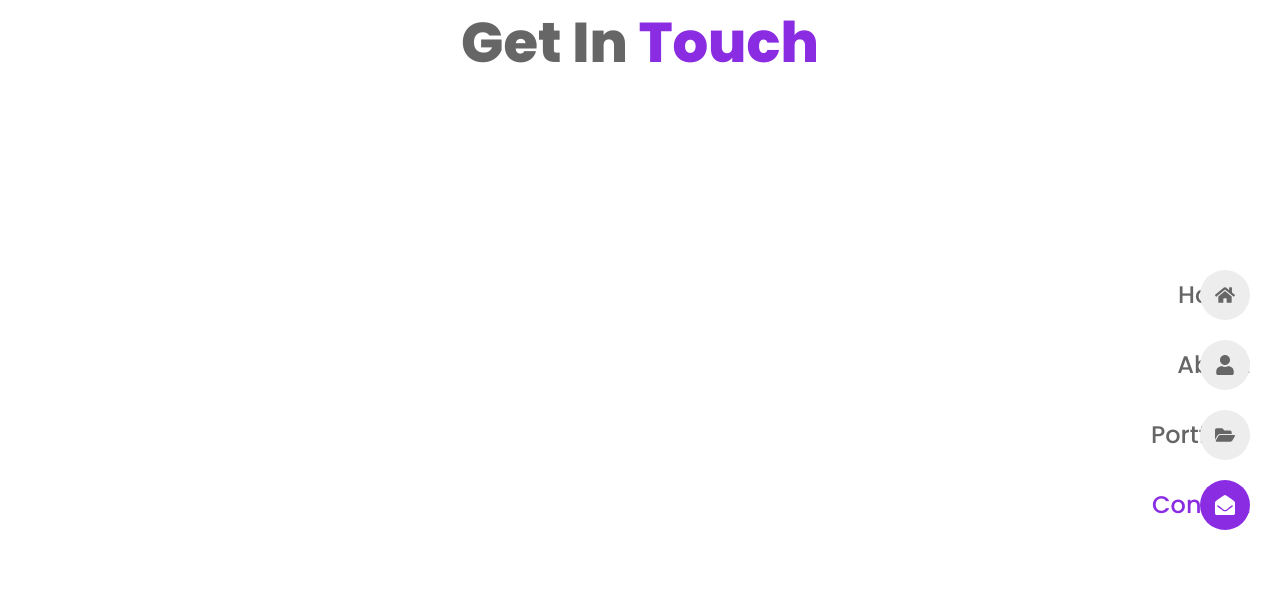
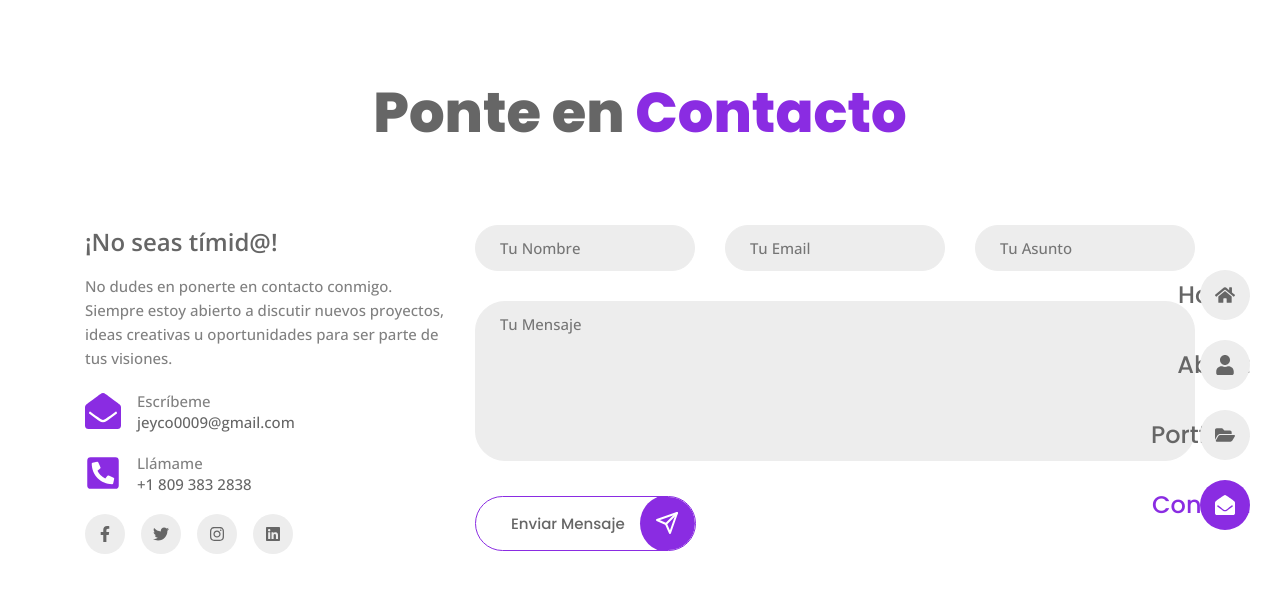
Before and after one commit to Djeyco/Portafolio-React, a React (Vite) app: page /contact in a window 1280 px wide. Shown: the top 592 px of the page. Built offline with nearby package versions, Linux system fonts and the light colour scheme.

Commit message:
Contact 1.1

```diff
--- a/src/Pages/about/About.jsx
+++ b/src/Pages/about/About.jsx
@@ -13,19 +13,19 @@ const About = () => {
     <main className='section container'>
       <section className='about'>
         <h2 className='section__title'>
-          About <span>Me</span>
+          Acerca de <span>Mí</span>
         </h2>
 
         <div className='about__container grid'>
           <div className='about__info'>
-            <h3 className='section__subtitle'>Personal Infos</h3>
+            <h3 className='section__subtitle'>Información Personal</h3>
 
             <ul className='info__list grid'>
               <Info />
             </ul>
 
             <a href={CV} download='' className='button'>
-              Download Cv
+              Descargar Cv
               <span className='button__icon'>
                 <FaDownload />
               </span>
@@ -41,7 +41,7 @@ const About = () => {
       <div className='separator'></div>
 
       <section className='skills'>
-        <h3 className='section__subtitle subtitle__center'>My Skills</h3>
+        <h3 className='section__subtitle subtitle__center'>Mis Habilidades</h3>
 
         <div className='skills__container grid'>
           <Skills />
@@ -52,7 +52,7 @@ const About = () => {
 
       <section className='resume'>
         <h3 className='section__subtitle subtitle__center'>
-          Experience & Education
+          Experiencia y Educación
         </h3>
 
         <div className='resume__container grid'>
--- a/src/Pages/contact/Contact.jsx
+++ b/src/Pages/contact/Contact.jsx
@@ -1,13 +1,118 @@
-import React from 'react'
+import React from 'react';
+
+import {
+  FaEnvelopeOpen,
+  FaPhoneSquareAlt,
+  FaFacebookF,
+  FaTwitter,
+  FaInstagram,
+  FaLinkedin,
+} from 'react-icons/fa';
+
+import { FiSend } from 'react-icons/fi';
+
+import "./contact.css"
 
 const Contact = () => {
   return (
-    <section className="contact sectio">
+    <section className="contact section">
       <h2 className="section__title">
-        Get In <span>Touch</span>
+      Ponte en <span>Contacto</span>
       </h2>
+
+      <div className="contact__container container grid">
+        <div className="contact__data">
+          <h3 className="contact__title">¡No seas tímid@!</h3>
+
+          <p className="contact__description">
+            No dudes en ponerte en contacto conmigo.
+            Siempre estoy abierto a discutir nuevos proyectos,
+            ideas creativas u oportunidades para ser parte de tus visiones.
+          </p>
+
+          <div className="contact__info">
+            <div className="info__item">
+              <FaEnvelopeOpen className='info__icon' />
+
+              <div>
+                <span className="info__title">Escríbeme</span>
+                <h4 className="info__desc">jeyco0009@gmail.com</h4>
+              </div>
+            </div>
+
+            <div className="info__item">
+              <FaPhoneSquareAlt className='info__icon' />
+
+              <div>
+                <span className="info__title">Llámame</span>
+                <h4 className="info__desc">+1 809 383 2838</h4>
+              </div>
+            </div>
+          </div>
+
+          <div className="contact__socials">
+            <a href='https://www.facebook.com/jeyco009/' className="contact__socials-link">
+              <FaFacebookF />
+            </a>
+
+            <a href='https://twitter.com/InoaEsteban' className="contact__socials-link">
+              <FaTwitter />
+            </a>
+
+            <a href='https://www.instagram.com/jeyco009/' className="contact__socials-link">
+              <FaInstagram />
+            </a>
+
+            <a href='https://www.linkedin.com/in/esteban-jacob-cabrera-inoa-6b4011200/' className="contact__socials-link">
+              <FaLinkedin />
+            </a>
+          </div>
+        </div>
+
+        <form className="contact__form">
+          <div className="form__input-group">
+            <div className="form__input-div">
+              <input
+                type="text"
+                placeholder='Tu Nombre'
+                className="form__control"
+              />
+            </div>
+
+            <div className="form__input-div">
+              <input
+                type="email"
+                placeholder='Tu Email'
+                className="form__control"
+              />
+            </div>
+
+            <div className="form__input-div">
+              <input
+                type="text"
+                placeholder='Tu Asunto'
+                className="form__control"
+              />
+            </div>
+          </div>
+
+          <div className="form__input-div">
+            <textarea
+              placeholder='Tu Mensaje'
+              className="form__control textarea">
+            </textarea>
+          </div>
+
+          <button className='button'>
+            Enviar Mensaje
+            <span className="button__icon contact__button-icon">
+              <FiSend />
+            </span>
+          </button>
+        </form>
+      </div>
     </section>
-  )
-}
+  );
+};
 
 export default Contact
--- a/src/Pages/contact/contact.css
+++ b/src/Pages/contact/contact.css
@@ -0,0 +1,96 @@
+.contact__container {
+    grid-template-columns: 4fr 8fr;
+}
+
+.contact__title {
+    font-size: var(--h3-font-size);
+    font-family: var(--weight-600);
+    margin-bottom: 1rem;
+}
+
+.contact__description {
+    font-size: var(--small-font-size);
+    line-height: 1.6;
+}
+
+.contact__description,
+.contact__info .info__item {
+    margin-bottom: 20px;
+}
+
+.contact__info .info__item {
+    display: flex;
+    align-items: center;
+    column-gap: 16px;
+}
+
+.contact__info .info__icon {
+    color: var(--first-color);
+    font-size: var(--h2-font-size);
+}
+
+.contact__info .info__title {
+    font-size: var(--small-font-size);
+}
+
+.contact__info .info__desc {
+    font-family: var(--body-font);
+    font-size: var(--small-font-size);
+    font-weight: var(--weight-500);
+}
+
+.contact__socials {
+    display: flex;
+    column-gap: 16px;
+}
+
+.contact__socials-link {
+    background-color: var(--container-color);
+    color: var(--title-color);
+    width: 40px;
+    height: 40px;
+    border-radius: 50%;
+    text-align: center;
+    line-height: 44px;
+    transition: all 0.3s ease;
+}
+
+.contact__socials-link:hover {
+    background-color: var(--first-color);
+    color: var(--text-white);
+}
+
+.form__input-group {
+    display: grid;
+    grid-template-columns: repeat(3, 1fr);
+    column-gap: 30px;
+}
+
+.form__input-div {
+    margin-bottom: 30px;
+}
+
+.form__control {
+    border: 1px solid var(--container-color);
+    background-color: var(--container-color);
+    color: var(--title-color);
+    width: 100%;
+    padding: 12px 24px;
+    border-radius: 30px;
+    font-size: var(--small-font-size);
+    transition: all 0.3s ease;
+}
+
+.form__control:focus {
+    border-color: var(--first-color);
+}
+
+.textarea {
+    resize: none;
+    height: 160px;
+}
+
+.contact__button-icon {
+    font-size: var(--h3-font-size);
+    line-height: 64px;
+}
--- a/src/data.jsx
+++ b/src/data.jsx
@@ -9,7 +9,7 @@ import {
 } from 'react-icons/fa';
 import { FiFileText, FiUser, FiExternalLink } from 'react-icons/fi';
 
-import Work1 from './assets/project-1.jpeg';
+import Work1 from './assets/project-0.png';
 import Work2 from './assets/project-2.jpg';
 import Work3 from './assets/project-3.jpeg';
 import Work4 from './assets/project-4.jpeg';
@@ -255,27 +255,27 @@ export const portfolio = [
   {
     id: 1,
     img: Work1,
-    title: 'Photo Editing',
+    title: 'Solo Dungeons',
     details: [
       {
         icon: <FiFileText />,
         title: 'Project : ',
-        desc: 'Photo',
+        desc: 'Video Game',
       },
       {
         icon: <FiUser />,
         title: 'Client : ',
-        desc: 'Dribble',
+        desc: 'Esteban & Neurys',
       },
       {
         icon: <FaCode />,
         title: 'Language : ',
-        desc: 'Adobe Photoshop',
+        desc: 'GDScript',
       },
       {
         icon: <FiExternalLink />,
         title: 'Preview : ',
-        desc: 'www.dribble.com',
+        desc: 'https://github.com/Djeyco/SoloDungeonsProyect',
       },
     ],
   },
```
Also changed, not shown: src/assets/project-0.png (added).
